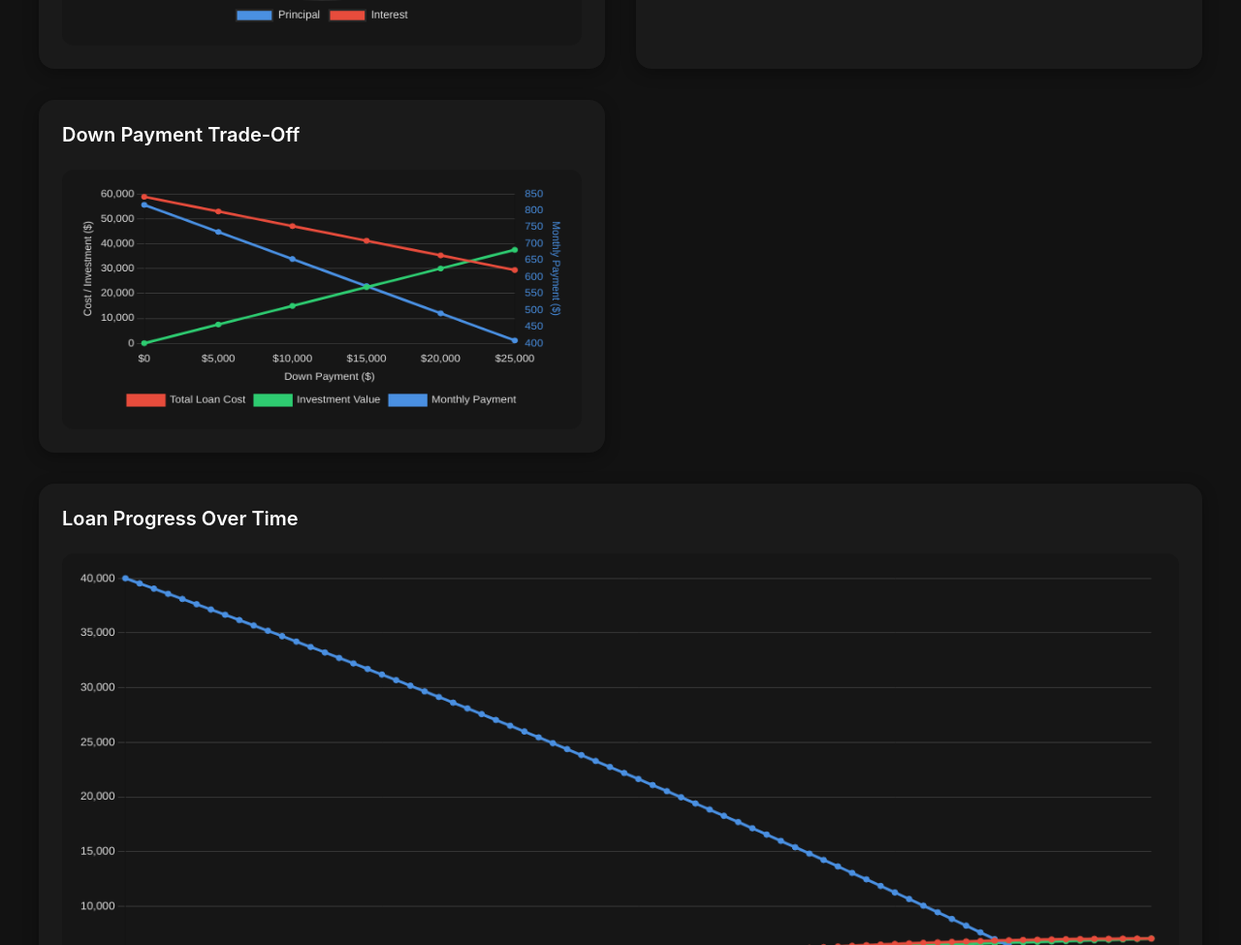
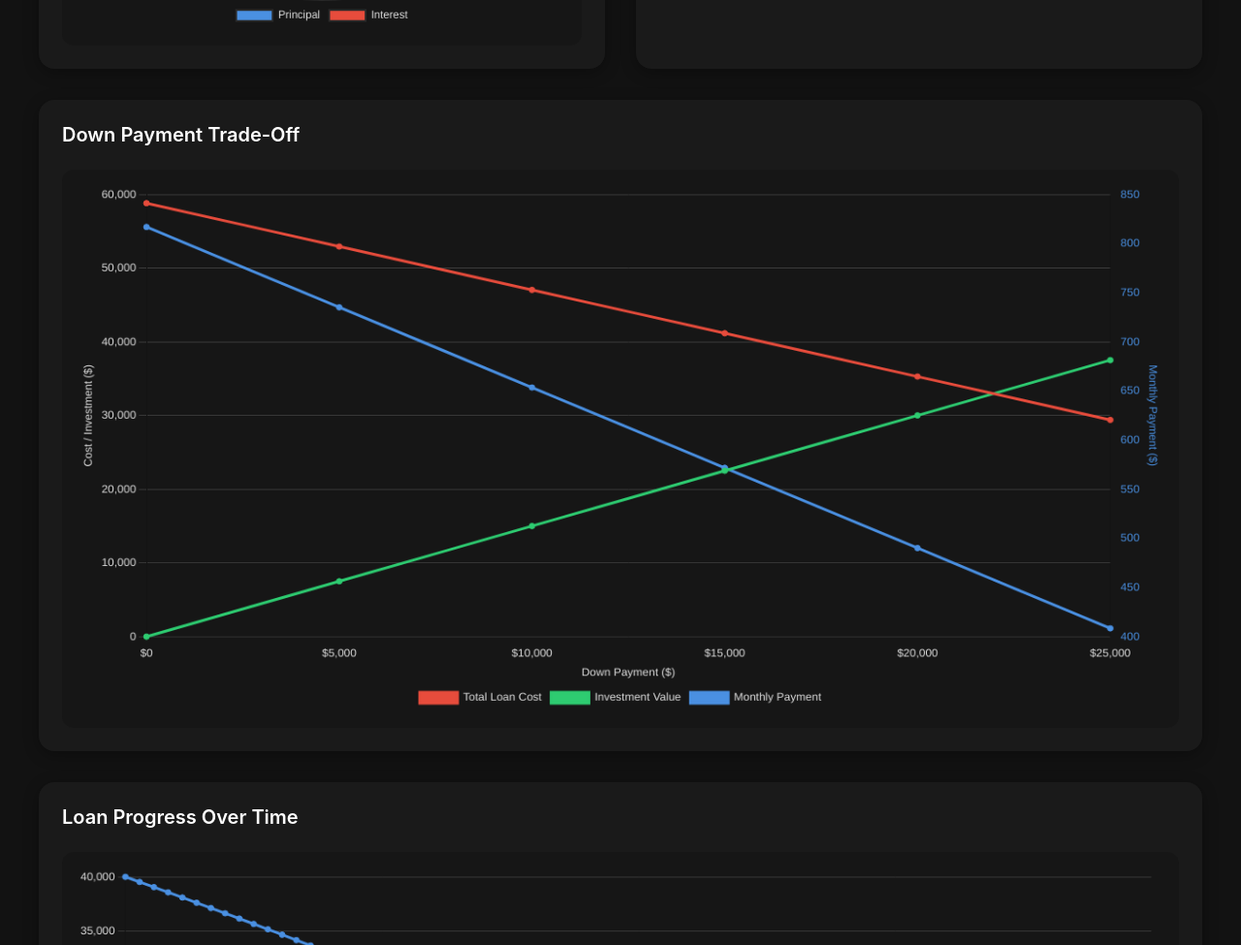
Before and after one commit to ticibi/car-loan-visualization, a plain HTML site: page index.html in a window 1280 px wide. Shown: the part 1531-2506 px from the top of the page at 97% size. Drawn offline with nearby package versions, Linux system fonts and the light colour scheme.

Commit message:
Update index.html
improved ui

```diff
--- a/index.html
+++ b/index.html
@@ -315,6 +315,12 @@
                             <span class="tooltiptext">Savings from lower interest minus the opportunity cost of investing the down payment.</span>
                         </div>
                     </div>
+                    <div class="metric">
+                        <span class="metric-label">Ideal Down Payment</span>
+                        <div class="metric-value tooltip" id="resultIdealDownPayment">$0.00
+                            <span class="tooltiptext">The down payment that maximizes cost-effectiveness, balancing interest savings and investment potential.</span>
+                        </div>
+                    </div>
                 </div>
             </div>
             <div class="card">
@@ -372,7 +378,7 @@
                 <h2>Investment vs Interest</h2>
                 <canvas id="investmentChart"></canvas>
             </div>
-            <div class="card">
+            <div class="card full-width">
                 <h2>Down Payment Trade-Off</h2>
                 <canvas id="downPaymentChart"></canvas>
             </div>
@@ -551,8 +557,8 @@
             // Calculate progress data for line graph
             const progressData = calculateProgressData(financedAmount, monthlyPayment, monthlyRate, loanTerm, investmentAmount, spReturn);
 
-            // Calculate down payment trade-off data
-            const downPaymentData = calculateDownPaymentTradeOff(loanPrice, apr, loanTerm, spReturn);
+            // Calculate down payment trade-off data and ideal down payment
+            const downPaymentData = calculateDownPaymentTradeOff(loanPrice, apr, loanTerm, spReturn, baselineMetrics.totalInterest);
 
             // Update results
             document.getElementById('resultLoanPrice').textContent = `$${loanPrice.toFixed(2).replace(/\d(?=(\d{3})+\.)/g, '$&,')}`;
@@ -578,6 +584,10 @@
             const impactEl = document.getElementById('resultDownPaymentImpact');
             impactEl.textContent = `$${downPaymentImpact.toFixed(2).replace(/\d(?=(\d{3})+\.)/g, '$&,')}`;
             impactEl.className = 'metric-value' + (downPaymentImpact >= 0 ? ' positive' : ' negative');
+
+            const idealEl = document.getElementById('resultIdealDownPayment');
+            idealEl.textContent = `$${downPaymentData.idealDownPayment.toFixed(2).replace(/\d(?=(\d{3})+\.)/g, '$&,')} (Monthly: $${downPaymentData.idealMonthlyPayment.toFixed(2).replace(/\d(?=(\d{3})+\.)/g, '$&,')})`;
+            idealEl.className = 'metric-value';
 
             // Update charts
             updateCharts(financedAmount, totalInterest, investmentAmount, investmentGain, progressData, downPaymentData);
@@ -615,11 +625,12 @@
             return { months, interestPaid, principalRemaining, investmentValues };
         }
 
-        function calculateDownPaymentTradeOff(loanPrice, apr, loanTerm, spReturn) {
+        function calculateDownPaymentTradeOff(loanPrice, apr, loanTerm, spReturn, baselineInterest) {
             const downPayments = [];
             const totalCosts = [];
             const investmentValues = [];
             const monthlyPayments = [];
+            const impacts = [];
             const maxDownPayment = loanPrice * 0.5; // Up to 50% of loan price
             const step = maxDownPayment / 5; // 6 data points
 
@@ -630,9 +641,25 @@
                 monthlyPayments.push(metrics.monthlyPayment);
                 const investmentValue = dp * Math.pow(1 + spReturn, loanTerm / 12);
                 investmentValues.push(investmentValue);
+                const interestSavings = baselineInterest - metrics.totalInterest;
+                const opportunityCost = investmentValue - dp;
+                const impact = interestSavings - opportunityCost;
+                impacts.push(impact);
             }
 
-            return { downPayments, totalCosts, investmentValues, monthlyPayments };
+            // Find ideal down payment (highest impact)
+            const idealIndex = impacts.indexOf(Math.max(...impacts));
+            const idealDownPayment = downPayments[idealIndex];
+            const idealMonthlyPayment = monthlyPayments[idealIndex];
+
+            return {
+                downPayments,
+                totalCosts,
+                investmentValues,
+                monthlyPayments,
+                idealDownPayment,
+                idealMonthlyPayment
+            };
         }
 
         function updateCharts(financedAmount, totalInterest, investmentAmount, investmentGain, progressData, downPaymentData) {
@@ -756,6 +783,28 @@
                         legend: {
                             position: 'bottom',
                             labels: { color: '#e0e0e0' }
+                        },
+                        annotation: {
+                            annotations: {
+                                line1: {
+                                    type: 'line',
+                                    xMin: downPaymentData.downPayments.indexOf(downPaymentData.idealDownPayment),
+                                    xMax: downPaymentData.downPayments.indexOf(downPaymentData.idealDownPayment),
+                                    borderColor: '#ffffff',
+                                    borderWidth: 2,
+                                    borderDash: [5, 5],
+                                    label: {
+                                        content: `Ideal: $${downPaymentData.idealDownPayment.toFixed(0).replace(/\d(?=(\d{3})+$)/g, '$&,')} (Monthly: $${downPaymentData.idealMonthlyPayment.toFixed(2)})`,
+                                        enabled: true,
+                                        position: 'top',
+                                        backgroundColor: 'rgba(50, 50, 50, 0.9)',
+                                        color: '#e0e0e0',
+                                        font: { size: 12 },
+                                        padding: 8,
+                                        borderRadius: 8
+                                    }
+                                }
+                            }
                         }
                     },
                     scales: {
```
